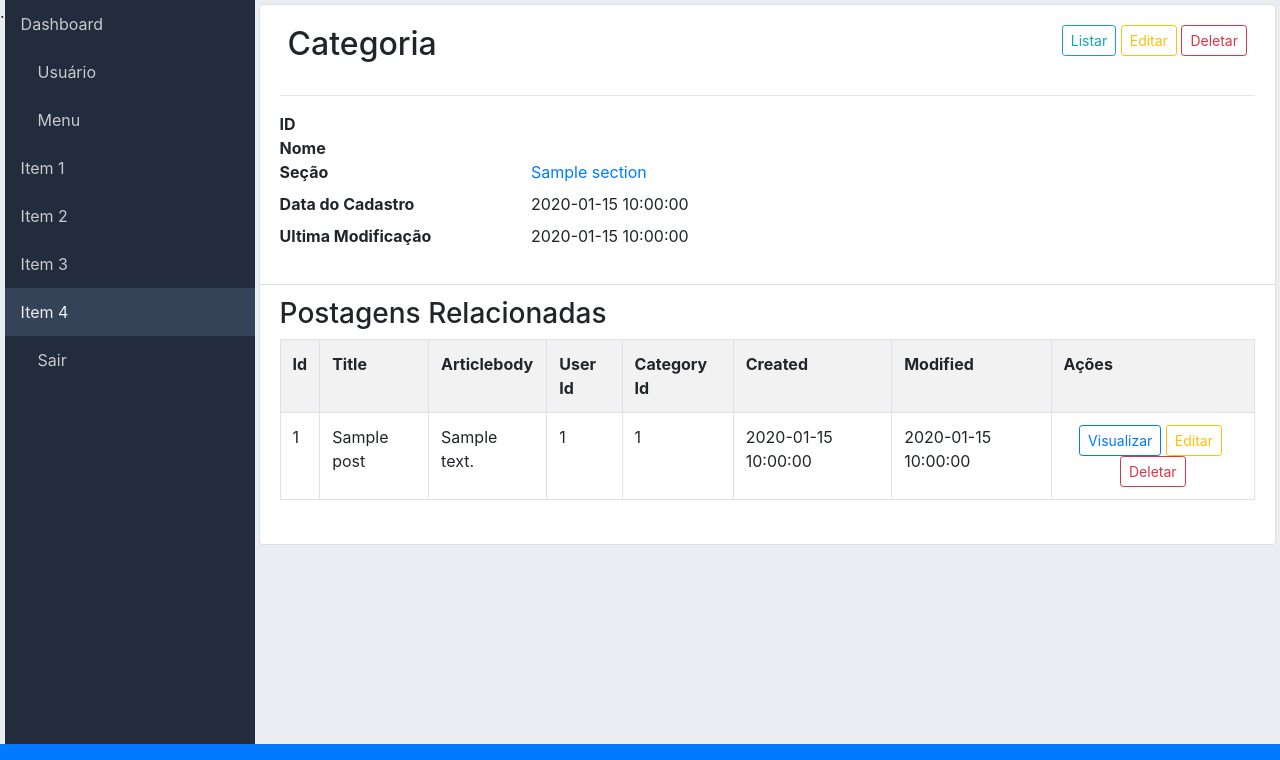
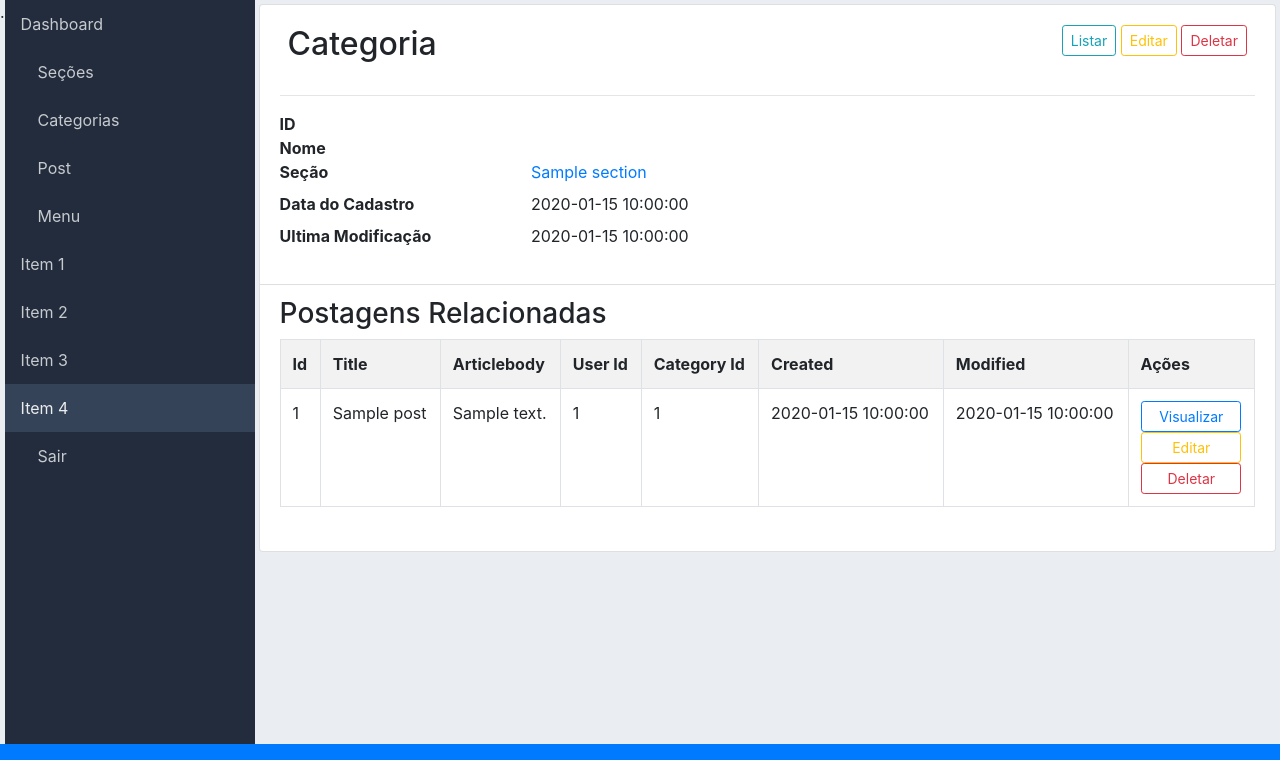
Before and after one commit to eltonjtoledo/admincake, a CakePHP app: the page made by app/View/Categories/view.ctp in a window 1280 px wide. Shown: the part 56-816 px from the top of the page. Run offline with PHP 8.4 and a stand-in for CakePHP, Linux system fonts and the light colour scheme; the template is opened without the code that fills it: most values are stand-ins (such as "Sample title", 1, 10 or a date in 2020); data that the repository does not hold is empty; some libraries are stand-ins or nearby versions; some web fonts are replaced.

Commit message:
Alteração de menus e correção de links categories e sections

```diff
--- a/app/View/Categories/view.ctp
+++ b/app/View/Categories/view.ctp
@@ -13,16 +13,6 @@
                 echo $this->Html->link(__('Deletar'), array('action' => 'delet', $category['Category']['id']), array('class' => 'btn btn-outline-danger btn-sm', 'data-target' => '#apagarRegistro'));
                 ?>
             </span>
-            <div class="dropdown d-block d-md-none">
-                <button class="btn btn-primary dropdown-toggle btn-sm" type="button" id="acoesListar" data-toggle="dropdown" aria-haspopup="true" aria-expanded="false">
-                    Ações
-                </button>
-                <div class="dropdown-menu dropdown-menu-right" aria-labelledby="acoesListar">
-                    <a class="dropdown-item" href="listar.html">Listar</a>
-                    <a class="dropdown-item" href="editar.html">Editar</a>
-                    <a class="dropdown-item" href="apagar.html" data-toggle="modal" data-target="#apagarRegistro">Apagar</a>
-                </div>
-            </div>
         </div>
     </div><hr>
     <dl class="row">
@@ -37,7 +27,7 @@
             &nbsp;</dd>
 
         <dt class="col-sm-3">Data do Cadastro</dt>
-         <dd class="col-sm-9">
+        <dd class="col-sm-9">
             <?php echo h($category['Category']['created']); ?>
             &nbsp;
         </dd>
@@ -76,18 +66,18 @@
                     <td class="text-center">
                         <span class="d-none d-md-block">
                             <?php
-                            echo $this->Html->link(__('Visualizar'), array('controller' => 'posts', 'action' => 'view', $post['id']), array('class' => 'btn btn-outline-primary btn-sm'));
-                            echo '&nbsp;';
-                            echo $this->Html->link(__('Editar'), array('controller' => 'posts', 'action' => 'edit', $post['id']), array('class' => 'btn btn-outline-warning btn-sm'));
-                            echo '&nbsp;';
-                            echo $this->Html->link(__('Deletar'), array('controller' => 'posts', 'action' => 'delet', $post['id']), array('class' => 'btn btn-outline-danger btn-sm', 'data-target' => '#apagarRegistro'));
+                            echo $this->Html->link(__('Visualizar'), array('controller' => 'posts', 'action' => 'view', $post['id']), array('class' => 'btn btn-outline-primary btn-sm', 'style' => 'width: 100px'));
+                            echo '<br/>';
+                            echo $this->Html->link(__('Editar'), array('controller' => 'posts', 'action' => 'edit', $post['id']), array('class' => 'btn btn-outline-warning btn-sm', 'style' => 'width: 100px'));
+                            echo '<br/>';
+                            echo $this->Html->link(__('Deletar'), array('controller' => 'posts', 'action' => 'delet', $post['id']), array('class' => 'btn btn-outline-danger btn-sm', 'style' => 'width: 100px', 'data-target' => '#apagarRegistro'));
                             ?>
                         </span>
                     </td>
                 </tr>
             <?php endforeach; ?>
         </table>
-      <nav aria-label="paginacao">
+        <nav aria-label="paginacao">
             <ul class="pagination pagination-sm justify-content-center">
                 <?php
                 echo $this->Paginator->first('Primeira', array('class' => 'page-item page-link'));
--- a/app/View/Layouts/default.ctp
+++ b/app/View/Layouts/default.ctp
@@ -47,16 +47,15 @@ $cakeVersion = __d('cake_dev', 'CakePHP %s', Configure::version())
             <a class="sidebar-toggle text-light mr-3">
                 <span class="navbar-toggler-icon"></span>
             </a>
-            <?= $this->Html->link('Administrativo', array('action' => '/'), array('class' => 'navbar-brand'))?>
+            <?= $this->Html->link('Administrativo', array('controller' => '/'), array('class' => 'navbar-brand')) ?>
 
             <div class="collapse navbar-collapse">
                 <ul class="navbar-nav ml-auto">
                     <li class="nav-item dropdown">
                         <a class="nav-link dropdown-toggle menu-header" href="#" id="navbarDropdownMenuLink" data-toggle="dropdown">
-                            <img class="rounded-circle" src="<?= '../../img'.DS.'icon.png'?>" width="20" height="20"> &nbsp;<span class="d-none d-sm-inline">Usuário</span>
+                            <img class="rounded-circle" src="<?= '../../img' . DS . 'icon.png' ?>" width="20" height="20"> &nbsp;<span class="d-none d-sm-inline">Usuário</span>
                         </a>
                         <?php
-
                         ?>
                         <div class="dropdown-menu dropdown-menu-right" aria-labelledby="navbarDropdownMenuLink">
                             <a class="dropdown-item" href="#"><i class="fas fa-user"></i> Perfil</a>
@@ -71,21 +70,32 @@ $cakeVersion = __d('cake_dev', 'CakePHP %s', Configure::version())
             <nav class="sidebar">
                 <ul class="list-unstyled">
 
-                    <li><?= $this->Html->link('Dashboard', array('controller' => '/', 'action'=>'index'))?></li>
+                    <li><?= $this->Html->link('Dashboard', array('controller' => '/', 'action' => 'index')) ?></li>
                     <li>
-                        <a href="#submenu1" data-toggle="collapse">
-                            <i class="fas fa-user"></i> Usuário
-                        </a>
+                        <a href="#submenu1" data-toggle="collapse"><i class="fas fa-list-ol"></i> Seções</a>
                         <ul id="submenu1" class="list-unstyled collapse">
-                            <li><?php echo $this->Html->link(__('Criar Usuario'), array('controller' => 'users','action' => 'add'),array('field' => 'div')); ?></li>
-                            <li><?= $this->Html->link('Ver usuarios', array('controller' => 'Users', 'action' => 'index')) ?></li>
-                            <li><a href="listar.html"><i class="fas fa-users"></i> Usuários</a></li>
-                            <li><a href="#"><i class="fas fa-key"></i> Nível de Acesso</a></li>
+                            <li><?php echo $this->Html->link(__('Listar Seções'), array('controller' => 'sections', 'action' => 'index')); ?></li>
+                            <li><?php echo $this->Html->link(__('Criar Seção'), array('controller' => 'sections', 'action' => 'add')); ?></li>
                         </ul>
                     </li>
                     <li>
-                        <a href="#submenu2" data-toggle="collapse"><i class="fas fa-list-ul"></i> Menu</a>
+                        <a href="#submenu2" data-toggle="collapse"><i class="fas fa-sitemap"></i> Categorias</a>
                         <ul id="submenu2" class="list-unstyled collapse">
+                            <li><?php echo $this->Html->link(__('Listar Categorias'), array('controller' => 'categories', 'action' => 'index')); ?></li>
+                            <li><?php echo $this->Html->link(__('Criar Categoria'), array('controller' => 'categories', 'action' => 'add')); ?></li>
+                        </ul>
+                    </li>
+                    <li>
+                        <a href="#submenu3" data-toggle="collapse">
+                            <i class="fas fa-book"></i> Post</a>
+                        <ul id="submenu3" class="list-unstyled collapse">
+                            <li><?= $this->Html->link('Listar Posts', array('controller' => 'Posts', 'action' => 'index')) ?></li>
+                            <li><?php echo $this->Html->link(__('Criar Post'), array('controller' => 'Posts', 'action' => 'add')); ?></li>
+                        </ul>
+                    </li>
+                    <li>
+                        <a href="#submenu4" data-toggle="collapse"><i class="fas fa-list-ul"></i> Menu</a>
+                        <ul id="submenu4" class="list-unstyled collapse">
                             <li><a href="#"><i class="fas fa-file-alt"></i> Páginas</a></li>
                             <li><a href="#"><i class="fab fa-elementor"></i> Item de Menu</a></li>
                         </ul>
@@ -107,7 +117,7 @@ $cakeVersion = __d('cake_dev', 'CakePHP %s', Configure::version())
             </div>
         </div>
         <div class="navbar navbar-expand navbar-dark bg-primary" style="color: #FFF">
-          <?php echo $this->element('sql_dump'); ?>
+            <?php echo $this->element('sql_dump'); ?>
         </div>
 
     </body>
```
Also changed, not shown: app/View/Categories/index.ctp (+5 -3 lines), app/View/Sections/index.ctp (+14 -6 lines), 7 other files.
